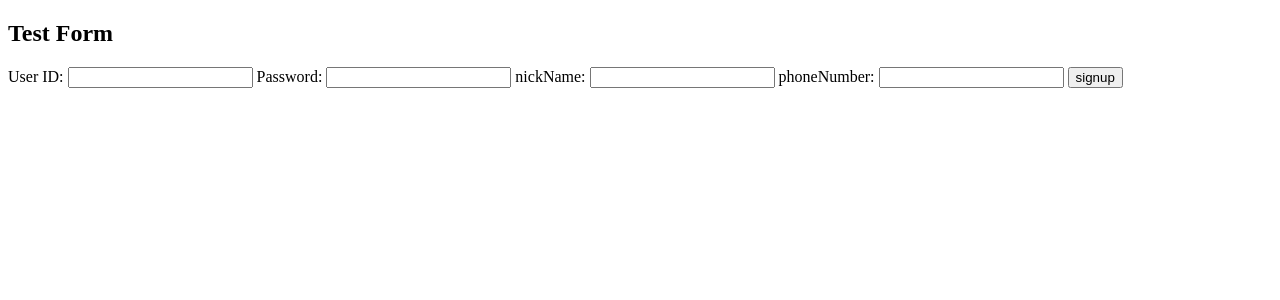
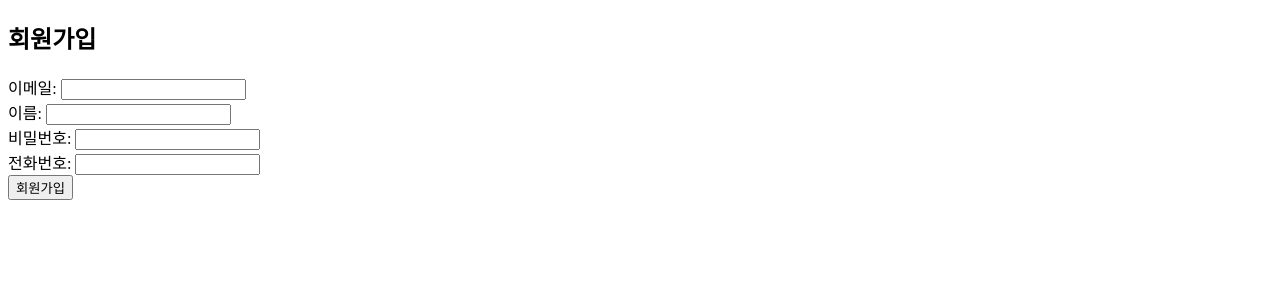
Before and after one commit to projectLevelup/levelup_backend, a Spring Boot app: page /v2/signup in a window 1280 px wide. Shown: the top 300 px of the page. Run offline with Spring Boot 4, Linux system fonts and the light colour scheme; some of the project's set-up classes (security, data sources, template engines, error pages and the like) are left out, and stand-ins take their place.

Commit message:
Feat: Post Url Changed

```diff
--- a/src/main/java/com/sparta/levelup_backend/domain/auth/controller/AuthController.java
+++ b/src/main/java/com/sparta/levelup_backend/domain/auth/controller/AuthController.java
@@ -30,7 +30,7 @@ public class AuthController {
 		return success(CREATED, SIGNUP_SUCCESS);
 	}
 
-	@PostMapping("/oauth2signupSend")
+	@PostMapping("/oauth2signup")
 	public ApiResponse<Void> oAuth2signUpUser(@Valid @RequestBody OAuthUserRequestDto dto) {
 		authService.oAuth2signUpUser(dto);
 		return success(CREATED, SIGNUP_SUCCESS);
--- a/src/main/resources/templates/signup.html
+++ b/src/main/resources/templates/signup.html
@@ -2,23 +2,48 @@
 <html xmlns:th="http://www.thymeleaf.org">
 <head>
   <meta charset="UTF-8">
-  <title>Title</title>
+  <title>회원가입</title>
 </head>
 <body>
 <div class="container">
 
   <div class="py-4 text-center">
-    <h2>Test Form</h2>
+    <h2>회원가입</h2>
   </div>
 
-  <form action="/v2/signup" method="post">
-    User ID: <input type="text" name="email">
-    Password: <input type="password" name="password">
-    nickName: <input type="text" name="nickName">
-    phoneNumber: <input type="text" name="phoneNumber">
-    <button type="submit">signup</button>
+  <form th:action="@{/v2/signup}" method="post">
+    <div>
+      <label for="email">이메일:</label>
+      <input type="text" id="email" name="email" th:value="${email}" required>
+    </div>
+    <div>
+      <label for="nickName">이름:</label>
+      <input type="text" id="nickName" name="nickName" th:value="${nickName}" required>
+    </div>
+    <div>
+      <label for="password">비밀번호:</label>
+      <input type="password" id="password" name="password" th:value="${password}" required>
+    </div>
+    <div>
+      <label for="phoneNumber">전화번호:</label>
+      <input type="text" id="phoneNumber" name="phoneNumber" th:value="${phoneNumber}" required>
+    </div>
+    <button type="submit">회원가입</button>
   </form>
 
 </div>
 </body>
+<script>
+  document.getElementById("phoneNumber").oninput = function() {
+    let phoneregex = /^(010)[-]?\d{3,4}[-]?\d{4}$/;
+    let number =  /^-?\d+$/;
+    let phone = document.getElementById("phoneNumber");
+    if(number.test(phone.value.toString())){
+      if(phone.value.toString().length==11){
+        phone.value = phone.value.substring(0,3)+"-"+phone.value.substring(3,7)+"-"+phone.value.substring(7,11);
+      }
+    }
+  }
+
+</script>
 </html>
```
Also changed, not shown: src/main/resources/templates/oauth2signup.html (+16 -3 lines), src/main/resources/templates/signin.html (+12 -7 lines).
